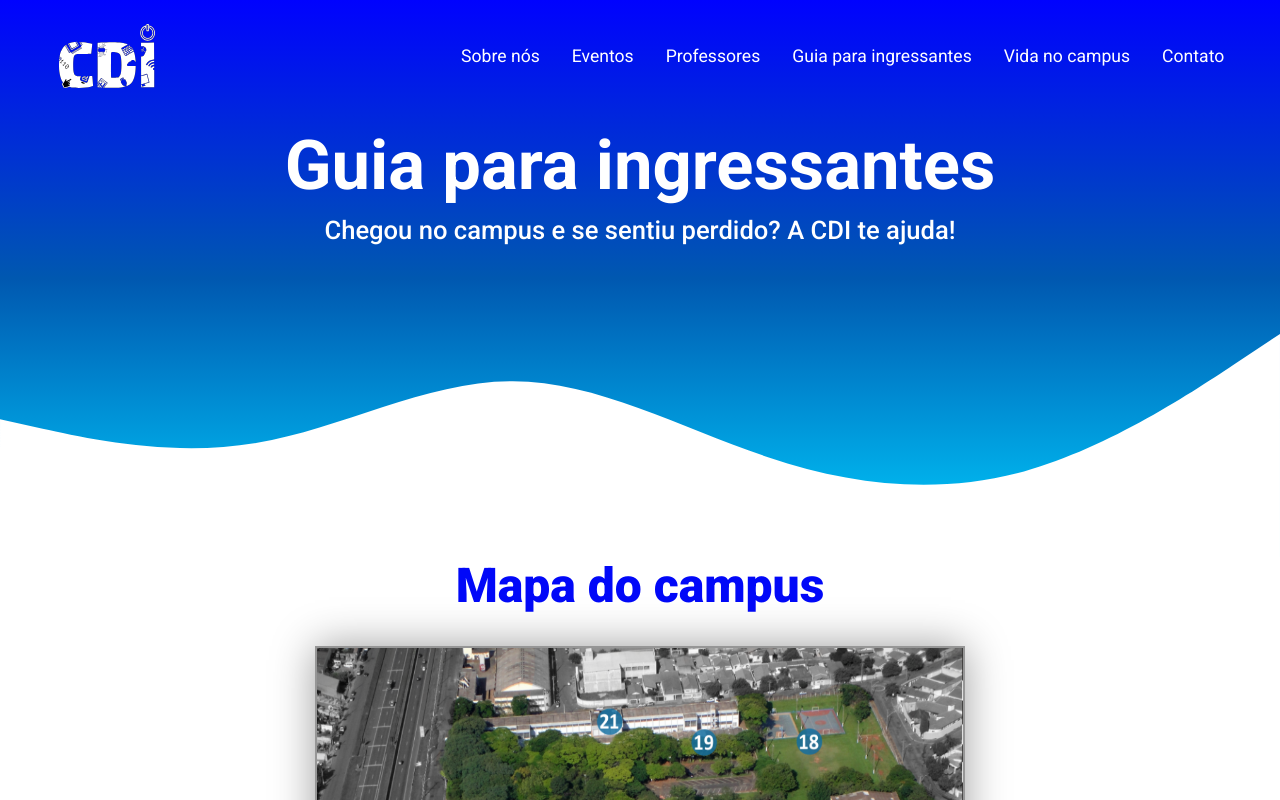
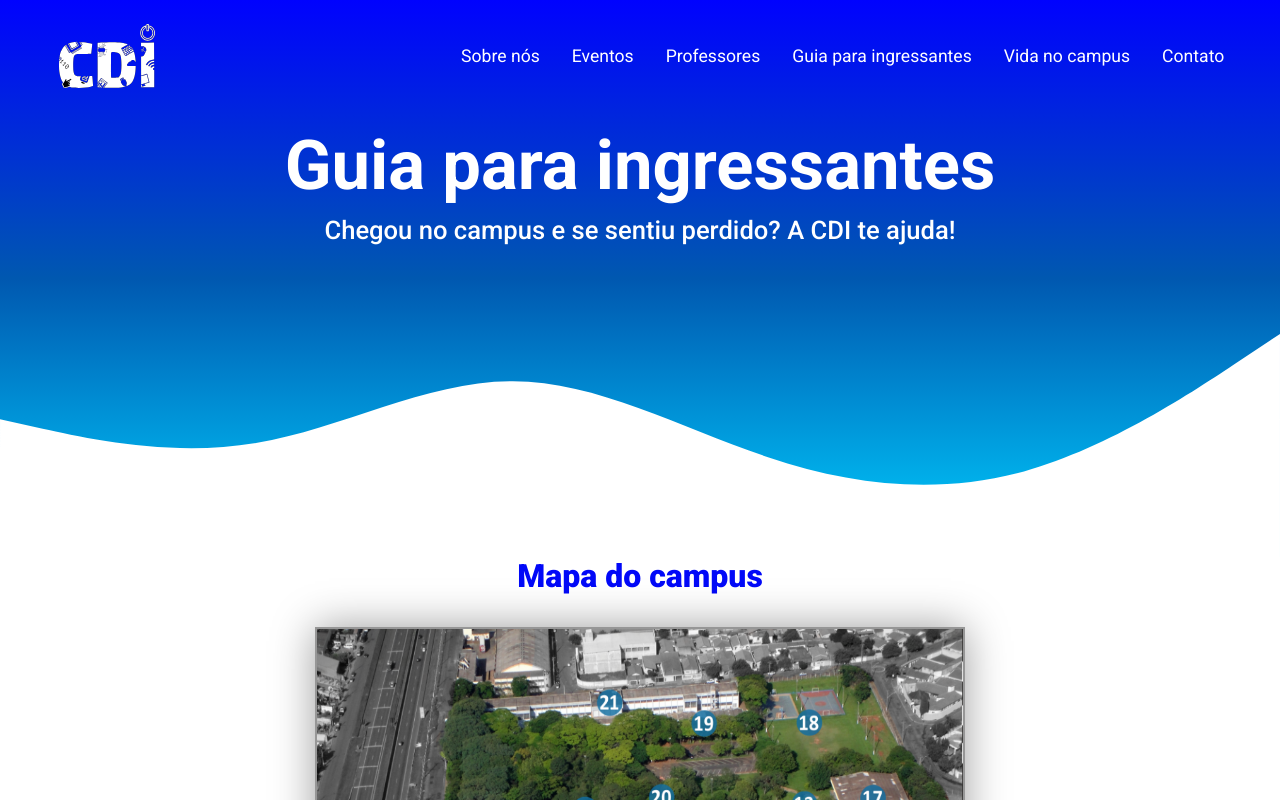
Before and after one commit to gabriellytegon/Site-CDI, a React (Vite) app: page /guiaparaingressantes in a window 1280 px wide. Shown: the top 800 px of the page. Built offline with nearby package versions, Linux system fonts and the light colour scheme; a web font is replaced by a local one.

Commit message:
fix: adjusting title fonts sizes

```diff
--- a/src/pages/guiaparaingressantes/index.jsx
+++ b/src/pages/guiaparaingressantes/index.jsx
@@ -13,7 +13,7 @@ const GuiaParaIngressantes = () => {
             />
             <div className="mapadocampus">
                 <div id="title-map">
-                    <h2>Mapa do campus</h2>
+                    <h2 className='titles-h2'>Mapa do campus</h2>
                 </div>
                 <div className="content">
                     <img src="src\assets\images\mapa-campus.png" alt="mapa do campus" id='mapa' />
--- a/src/pages/guiaparaingressantes/style.css
+++ b/src/pages/guiaparaingressantes/style.css
@@ -11,7 +11,7 @@ body {
 }
 
 #title-map h2 {
-  font-size: 3rem;
+  font-size: 2rem;
   /*1 rem = 16px*/
   font-weight: 740;
 }
--- a/src/pages/home/index.jsx
+++ b/src/pages/home/index.jsx
@@ -44,7 +44,7 @@ const Home = () => {
         <>
             <Header></Header>
             <div id="cdi">
-                <h1>O que é a CDI?</h1>
+                <h1 className="titles-h2">O que é a CDI?</h1>
                 <p>
                     Além de ser um canal oficial de comunicação entre os alunos e os docentes, organizamos uma série de eventos como: cursos, palestras e visitas técnicas em parceria com a comunidade e com empresas tech.
                     <br></br>
```
